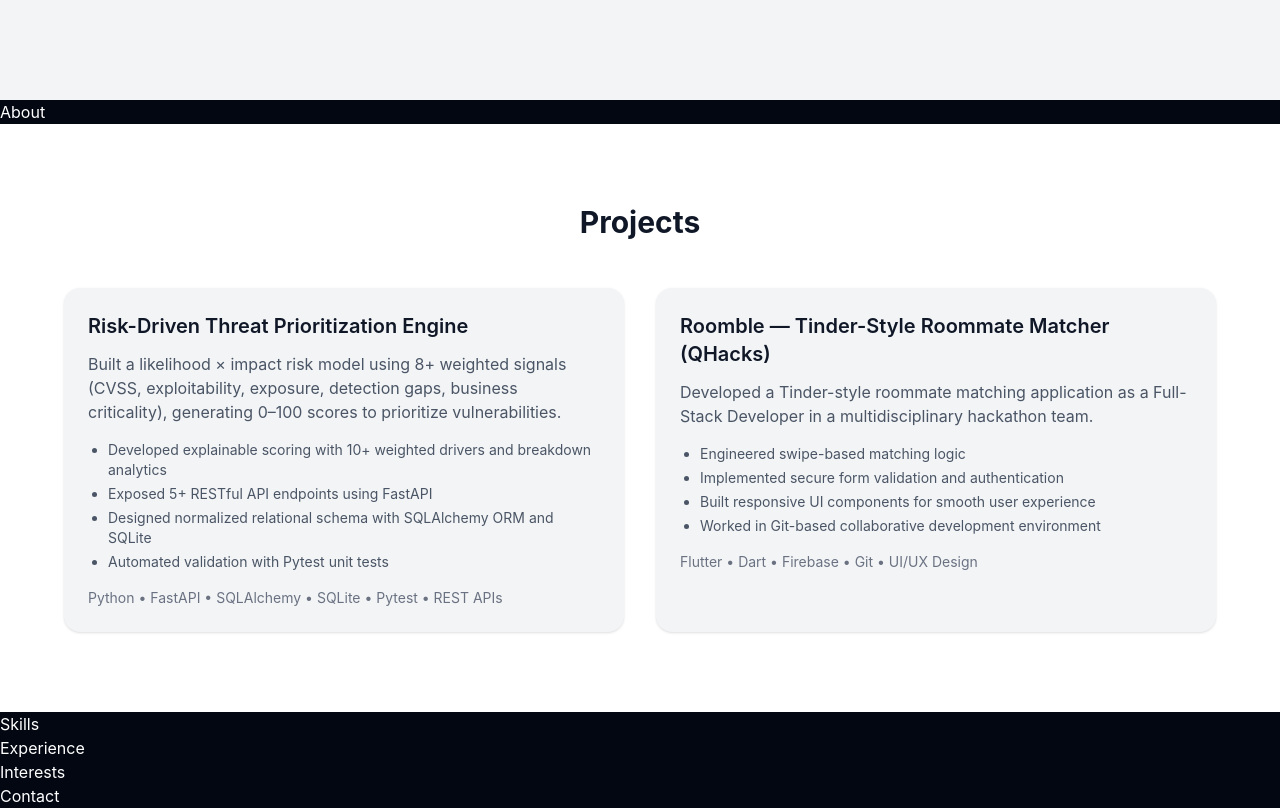
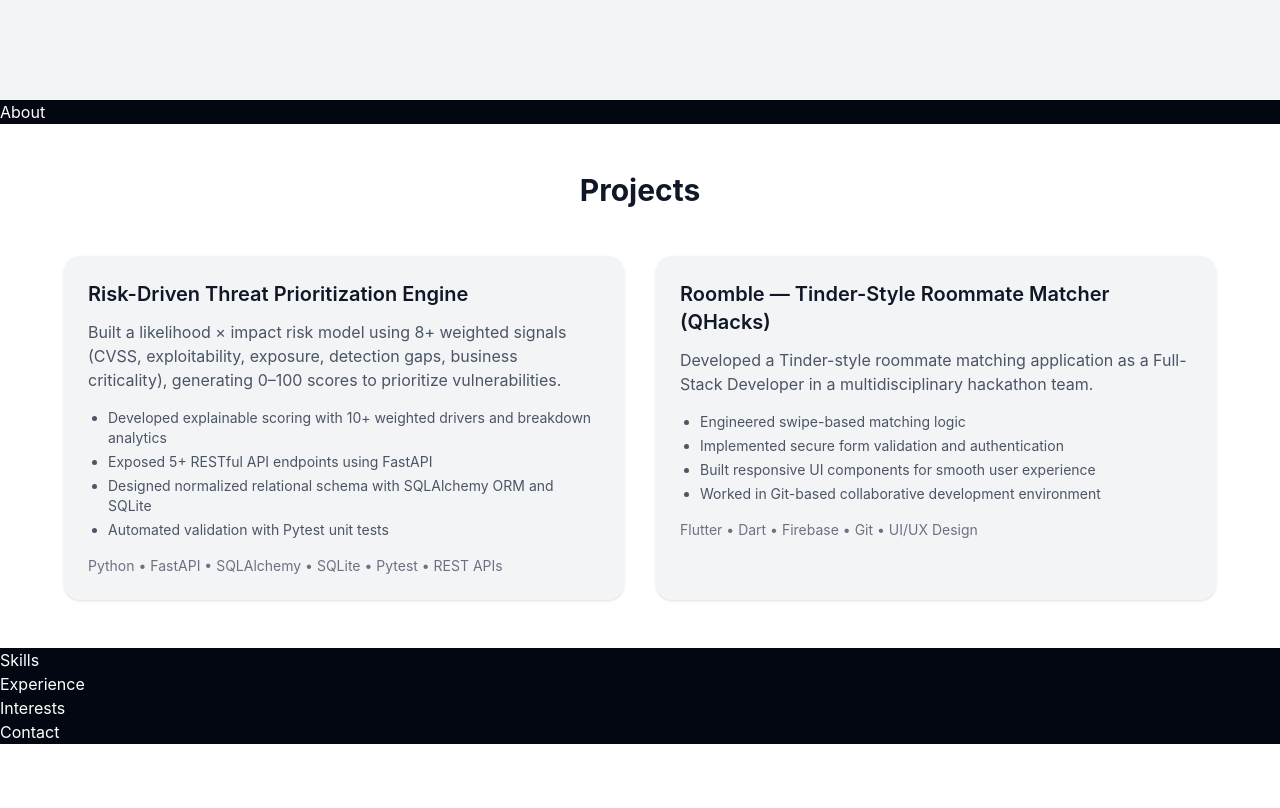
Before and after one commit to danielpope05/Portfolio, a React (Vite) app: page / in a window 1280 px wide. Shown: the part 700-1508 px from the top of the page. After the commit the page ends 1444 px from the top, so only its background shows below. Built offline with nearby package versions, Linux system fonts and the light colour scheme.

Commit message:
spacing projects

```diff
--- a/src/components/Projects.jsx
+++ b/src/components/Projects.jsx
@@ -1,6 +1,6 @@
 export default function Projects() {
   return (
-    <section id="projects" className="py-20 px-8 bg-white">
+    <section id="projects" className="py-12 px-8 bg-white">
       <div className="max-w-6xl mx-auto">
         <h2 className="text-3xl font-bold text-center text-gray-900 mb-12">
           Projects
```
